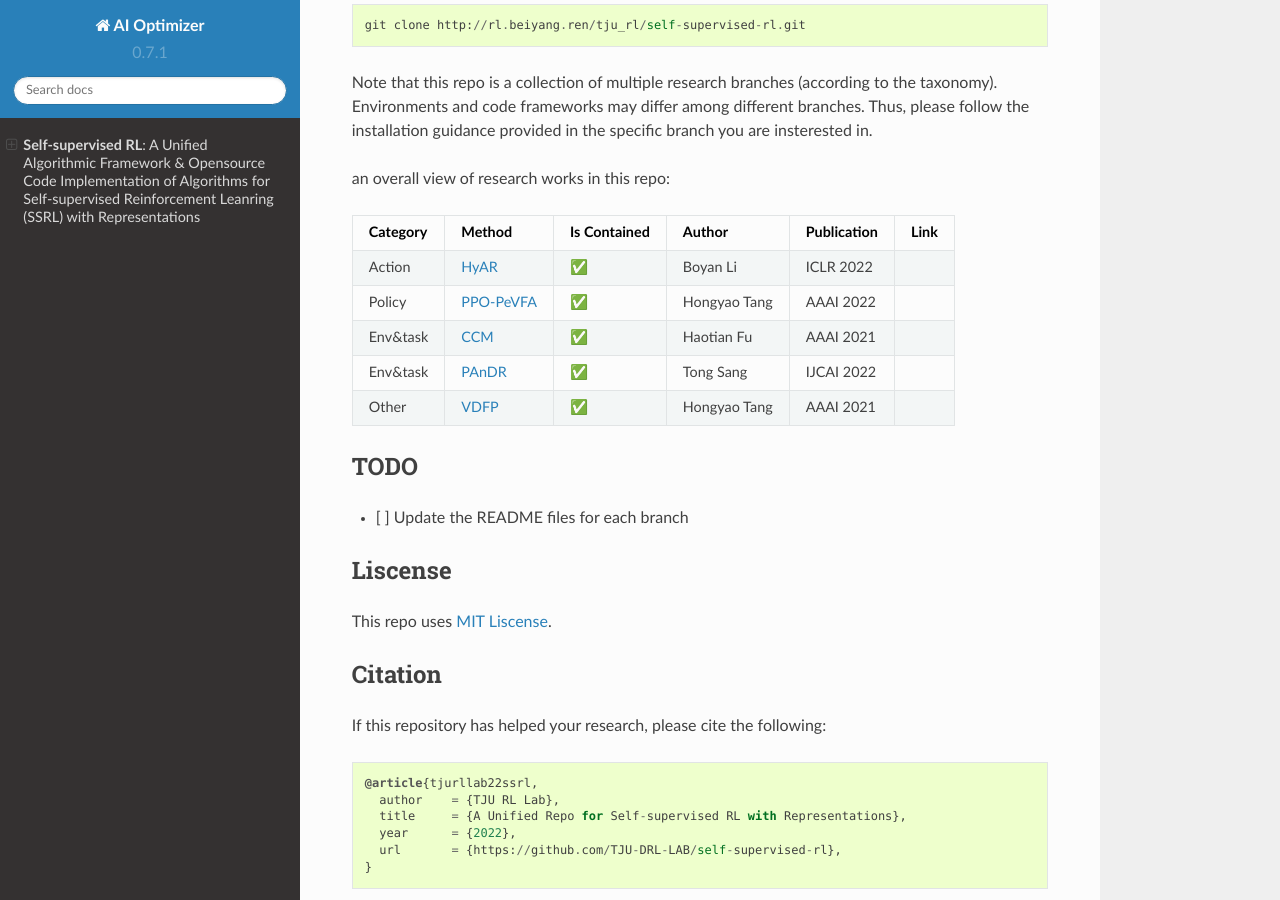
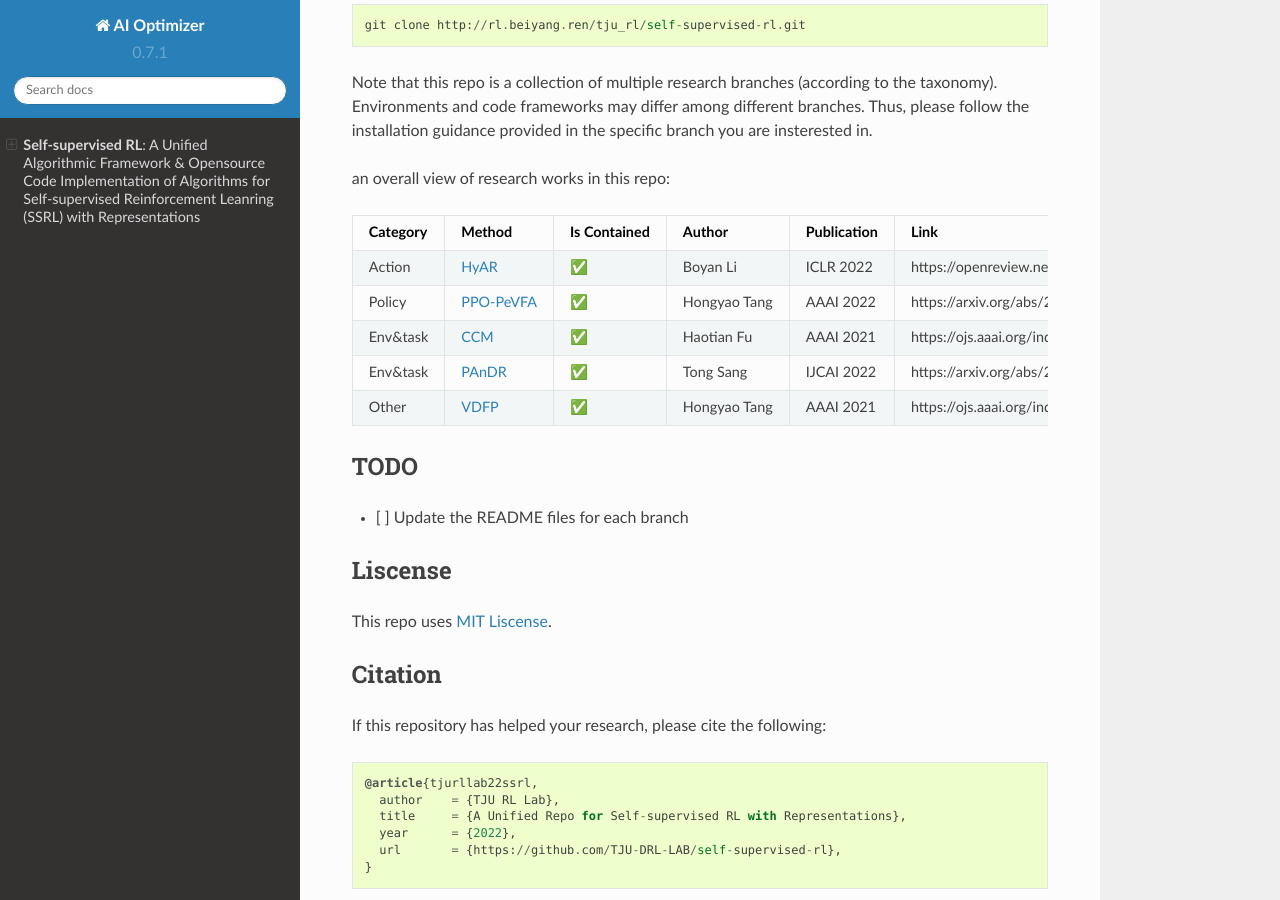
Before and after one commit to TJU-DRL-LAB/ai_optimizer_tutorial, a Sphinx documentation site: the page built from docs/source/libraries/SSRL/index.md, in a window 1280 px wide and 900 px high, scrolled down 5862 px. Built offline with Sphinx 7.4.7 and the Read the Docs theme 2.0.0, drawn with Linux system fonts in a browser that asks for light colours; some of the changed lines change nothing that is shown.

Commit message:
first commit

```diff
--- a/docs/source/libraries/SSRL/index.md
+++ b/docs/source/libraries/SSRL/index.md
@@ -144,11 +144,11 @@ an overall view of research works in this repo:
 
 | Category | Method | Is Contained | Author | Publication | Link |
 | :----- | :----- | :--- | :----- | :----- | ----- |
-| Action | [HyAR](RL_with_Action_Representation/HyAR/index.md) |✅ |  Boyan Li | ICLR 2022 |  |
-| Policy | [PPO-PeVFA](RL_with_Policy_Representation/Policy-based_RL_with_PeVFA/PPO-PeVFA/index.md) | ✅  | Hongyao Tang  |  AAAI 2022 |  |
-| Env&task | [CCM](RL_with_Environment_Representation/ccm/index.md) | ✅  |Haotian Fu | AAAI 2021 |  |
-| Env&task | [PAnDR](RL_with_Environment_Representation/PAnDR/index.md) |✅  |Tong Sang| IJCAI 2022 |  |
-| Other | [VDFP](RL_with_Other_Representations/VDFP/index.md) |✅  |Hongyao Tang| AAAI 2021 |  |
+| Action | [HyAR](RL_with_Action_Representation/HyAR/index.md) | ✅ |  Boyan Li | ICLR 2022 | https://openreview.net/forum?id=64trBbOhdGU |
+| Policy | [PPO-PeVFA](RL_with_Policy_Representation/Policy-based_RL_with_PeVFA/PPO-PeVFA/index.md) | ✅  | Hongyao Tang  | AAAI 2022 | https://arxiv.org/abs/2010.09536 |
+| Env&task | [CCM](RL_with_Environment_Representation/ccm/index.md) | ✅  | Haotian Fu | AAAI 2021 | https://ojs.aaai.org/index.php/AAAI/article/view/16914 |
+| Env&task | [PAnDR](RL_with_Environment_Representation/PAnDR/index.md) | ✅  | Tong Sang | IJCAI 2022 | https://arxiv.org/abs/2204.02877 |
+| Other | [VDFP](RL_with_Other_Representations/VDFP/index.md) | ✅  | Hongyao Tang | AAAI 2021 | https://ojs.aaai.org/index.php/AAAI/article/view/17182 |
 
 
 ## TODO
```
